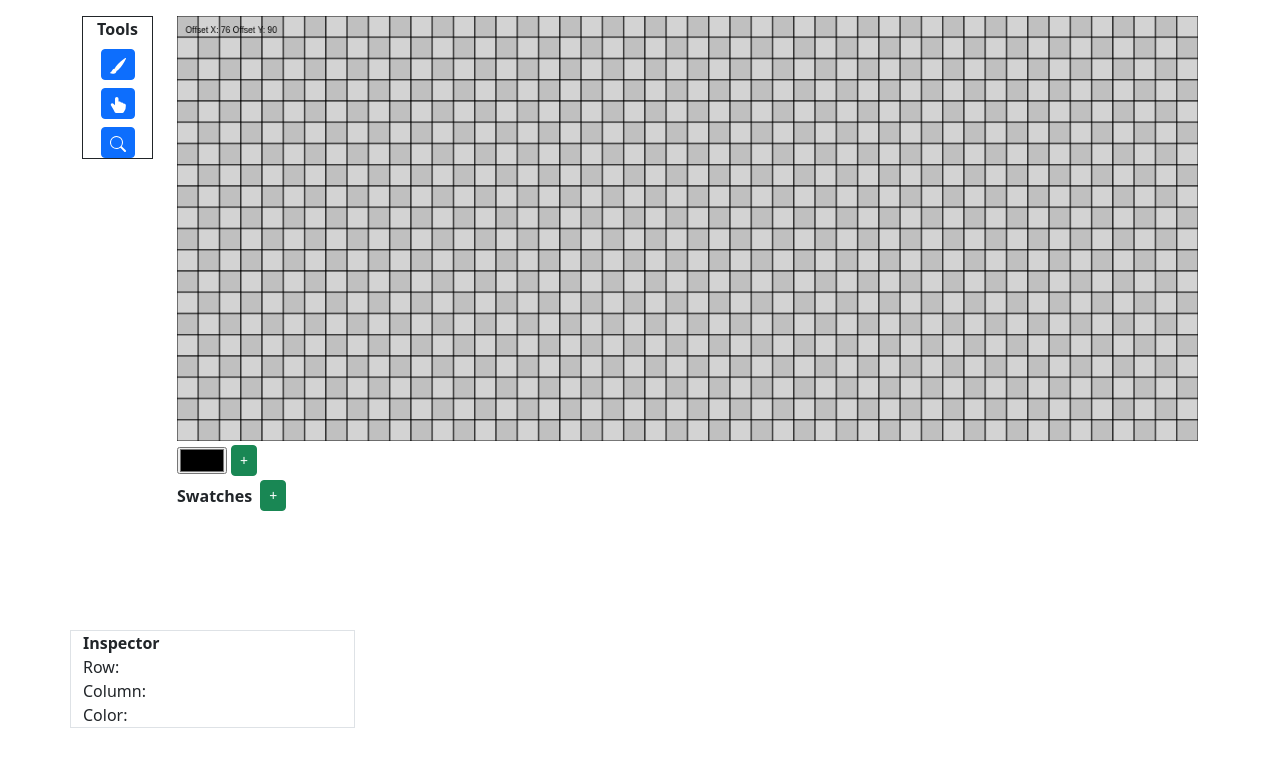
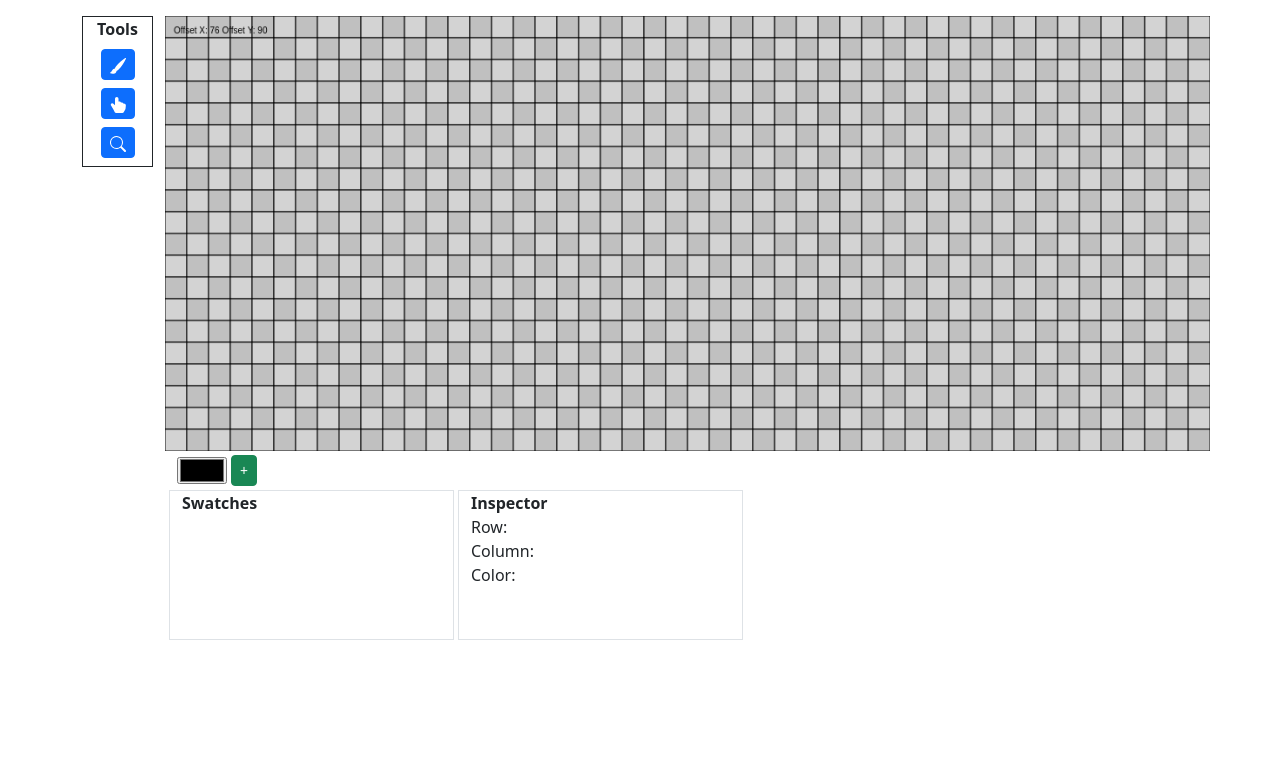
Before and after one commit to TKyleB/Interactive-Grid, a plain HTML site: page index.html in a window 1280 px wide. Drawn offline with nearby package versions, Linux system fonts and the light colour scheme.

Commit message:
added padding on toolbar

```diff
--- a/index.html
+++ b/index.html
@@ -14,7 +14,7 @@
     <div class="container">
         <div class="row pt-3">
             <div class="col-1">
-                    <form action="" class="d-flex flex-column justify-content-center align-items-center px-2 gap-2 border border-dark" id="toolbar">
+                    <form action="" class="d-flex flex-column justify-content-center align-items-center px-2 pb-2 gap-2 border border-dark" id="toolbar">
                         <strong class="text-center">Tools</strong>
                         <div class="w-100 d-flex justify-content-center">
                             <input type="radio" class="btn-check" name="toolbar" id="paintSelect" autocomplete="off" value="paint">
@@ -36,7 +36,7 @@
                         </div>
                     </form>
             </div>
-            <canvas id="canvas" class="col-11"></canvas>
+            <canvas id="canvas" class="col-11 px-0"></canvas>
         </div>
         <div class="row mt-1">
             <div class="col-1"></div>
@@ -45,12 +45,11 @@
                 <button class="btn btn-success btn-sm" id="addSwatchButton">+</button>
             </div>
         </div>
-        <div class="row mt-1">
+        <div class="row mt-1 gap-1">
             <div class="col-1"></div>
-            <div class="col-11" id="swatchHolder">
+            <div class="col-3 border" id="swatchHolder">
                 <div class="d-flex align-items-center gap-2">
                     <p class="fw-bold p-0 m-0">Swatches</p>
-                    <button class="btn btn-success btn-sm" id="addSwatchButton">+</button>
                 </div>
 
             </div>
```
